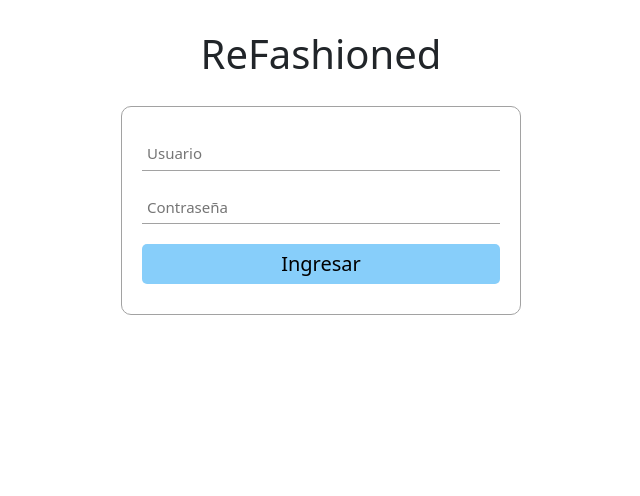
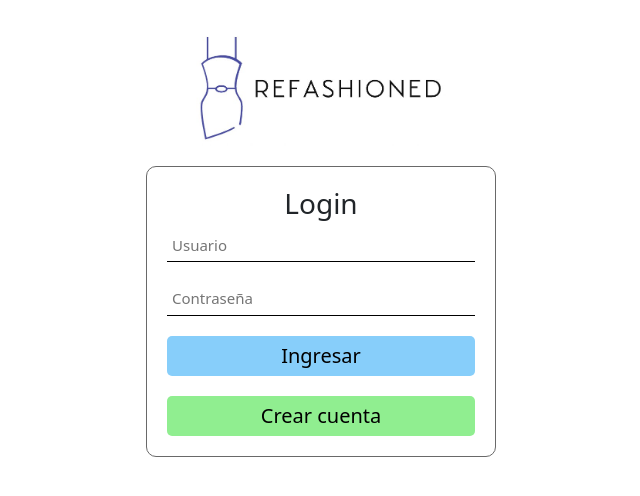
Before and after one commit to Saregom/AppReFashioned, a Flask app: template templates/login.html in a window 1280 px wide. Shown: the top 496 px of the page, without its empty margins (319-959 px from the left). Run offline with Flask 3, Linux system fonts and the light colour scheme; the template is opened without the code that fills it, so the values that code supplies are empty.

Commit message:
login, signin, logo

```diff
--- a/main.py
+++ b/main.py
@@ -1,10 +1,18 @@
-from flask import Flask, render_template, url_for
+from flask import Flask, render_template, url_for, redirect
 
 app = Flask(__name__)
 
 @app.route('/')
+def index():
+    return redirect(url_for('login'))
+
+@app.route('/login')
 def login():
     return render_template('login.html')
 
+@app.route('/signin')
+def signin():
+    return render_template('signin.html')
+
 if __name__ == '__main__':
     app.run()
--- a/static/css/style.css
+++ b/static/css/style.css
@@ -1,43 +1,57 @@
+/* --------------- GLOBAL ---------------*/
 *{
     box-sizing: border-box;
 }
-
 body{
     padding: 10px;
 }
 
+/* --------------- LOGIN, SIGNIN --------------- */
 h1{
     text-align: center;
     padding: 20px;
 }
-
-.container-login{
+.logo_ReFashioned{
+    width: 100%;
+    max-width: 250px;
+    margin: 20px auto;
+    display: block;
+}
+.container-login, .container-signin{
+    width: 100%;
+    max-width: 350px;
+    padding: 20px 20px 0 20px;
+    border-radius: 10px;
     margin: auto;
-    width: 400px;
     text-align: center;
-    background-color: rgb(255, 255, 255);
-    padding: 20px 20px;
-    border: 1px solid rgb(162, 162, 162);
-    border-radius: 10px;
+    border: 1px solid rgb(105, 105, 105);
 }
-
-/* .myContainer .col-2, .myContainer .col{
+.container-signin{
     width: 100%;
-    padding: 0;
-} */
-
-.container-login input{
+    max-width: 450px;
+}
+.container-login input, .container-login button,
+.container-signin input, .container-signin button{
     font-size: 15px;
     width: 100%;
-    margin: 10px 0;
+    margin-bottom: 20px;
     padding: 5px;
     border: 0;
-    border-bottom: 1px solid rgb(162, 162, 162);
+    border-bottom: 1px solid rgb(0, 0, 0);
 }
-
-.container-login .inp-btn{
+.container-login .inp-btn, .container-signin .inp-btn{
     font-size: 20px;
     border: 0;
     border-radius: 5px;
-    background-color: #87cefa;
+
 }
+.container-login .btn-blue, .container-signin .btn-blue{
+    background-color: lightskyblue;
+}
+.container-login .btn-green, .container-signin .btn-green{
+    background-color: lightgreen;
+}
+button a{
+    text-decoration: none;
+    color: black;
+}
--- a/templates/login.html
+++ b/templates/login.html
@@ -2,27 +2,31 @@
 {% block title%} Login {%endblock%}
 
 {% block content%}
-    <h1>ReFashioned</h1>
+    <img class="logo_ReFashioned" src="/static/img/logo_ReFashioned_v2.jpg" alt="">
     <div class="container-login">
+        <h3>Login</h3>
         <form action="">
-            <!-- <label for="user">Usuario</label> -->
             <div class="row">
                 <div class="col">
                     <input class="inp-login" type="text" name="user" placeholder="Usuario">
-
                 </div>
             </div>
-            <!-- <label for="password">Contraseña</label> -->
             <div class="row">
                 <div class="col">
                     <input class="inp-login" type="password" name="password" placeholder="Contraseña">
                 </div>
             </div>
+
             <div class="row">
                 <div class="col">
-                    <input class="inp-btn" type="submit" value="Ingresar">
+                    <input class="inp-btn btn-blue" type="submit" value="Ingresar">
+                </div>
+            </div>
+            <div class="row">
+                <div class="col">
+                    <button class="inp-btn btn-green"><a href="{{url_for('signin')}}">Crear cuenta</a></button>
                 </div>
             </div>
         </form>
     </div>
-{%endblock%}
+{% endblock %}
```
Also changed, not shown: templates/signin.html (added, +70 -0 lines), static/img/logo_Refashioned.jpg (added), static/img/logo_Refashioned_v2.jpg (added).
